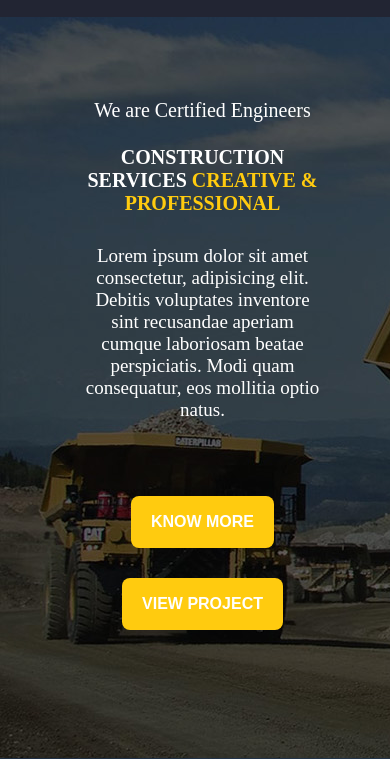
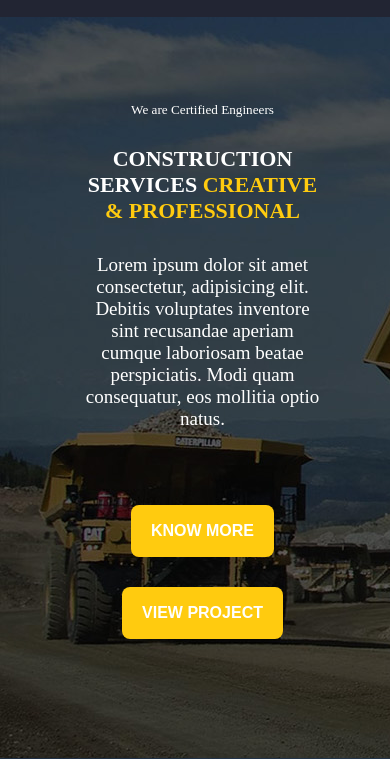
Before and after one commit to Kanchan-Singh25/construction-webpage, a plain HTML site: page index.html in a window 390 px wide. Shown: the part 71-844 px from the top of the page. Drawn offline with Linux system fonts and the light colour scheme.

Commit message:
Add files via upload

```diff
--- a/style.css
+++ b/style.css
@@ -937,8 +937,13 @@ li {
 
     }
 
+
     .wrap-3 h2 {
-        font-size: 20px;
+        font-size: 2rem;
     }
 
+    .wrap-3{padding: 57px 45px 10px 70px}
+    .wrap-3 small {
+        font-size: 1.2rem;
+    }
 }
```
